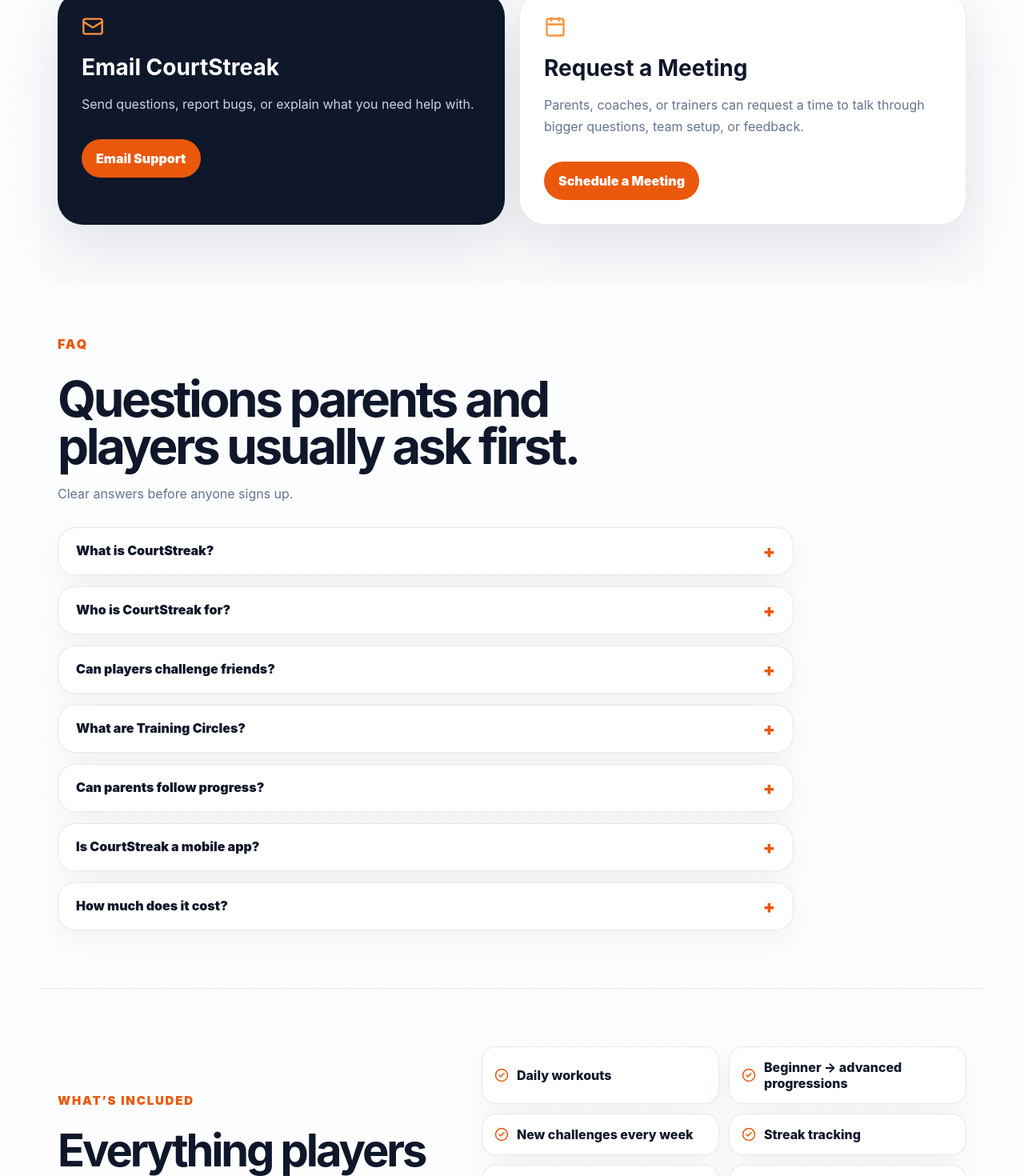
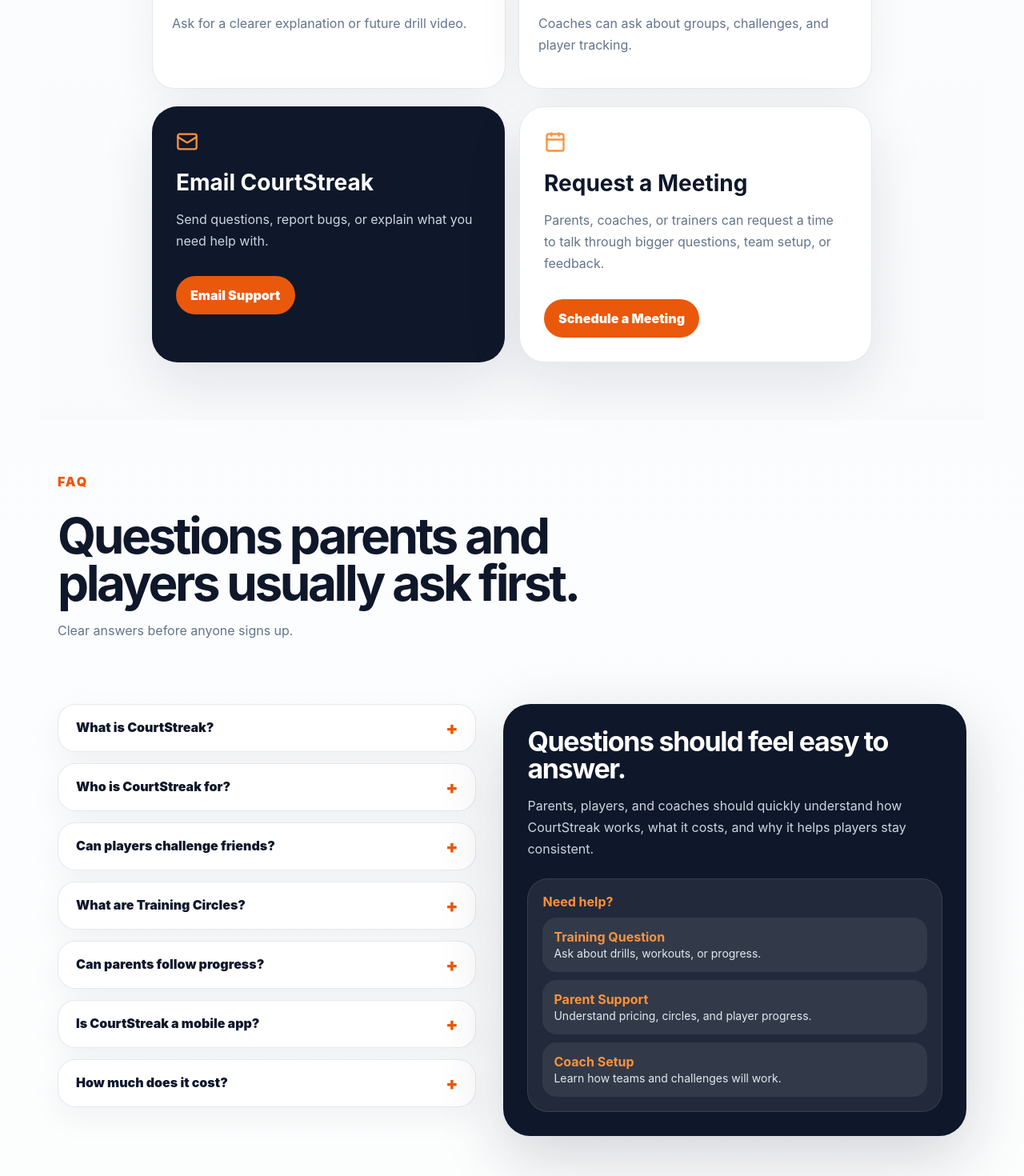
Before and after one commit to ShoreCan/courtstreak-site, a React (Vite) app: page / in a window 1280 px wide. Shown: the part 8720-10190 px from the top of the page at 80% size. Built offline with nearby package versions, Linux system fonts and the light colour scheme.

Commit message:
Simplify support and add FAQ pricing visuals

```diff
--- a/src/components/FAQ.jsx
+++ b/src/components/FAQ.jsx
@@ -27,6 +27,30 @@
           </details>
         ))}
       </div>
+
+      <div className="faq-visual-card">
+        <h3>Questions should feel easy to answer.</h3>
+        <p>
+          Parents, players, and coaches should quickly understand how CourtStreak works,
+          what it costs, and why it helps players stay consistent.
+        </p>
+
+        <div className="faq-mini-phone">
+          <strong>Need help?</strong>
+          <div>
+            <strong>Training Question</strong>
+            <span>Ask about drills, workouts, or progress.</span>
+          </div>
+          <div>
+            <strong>Parent Support</strong>
+            <span>Understand pricing, circles, and player progress.</span>
+          </div>
+          <div>
+            <strong>Coach Setup</strong>
+            <span>Learn how teams and challenges will work.</span>
+          </div>
+        </div>
+      </div>
     </section>
   );
 }
--- a/src/components/Pricing.jsx
+++ b/src/components/Pricing.jsx
@@ -27,6 +27,29 @@
           <span><Sparkles size={16} /> New workouts weekly</span>
           <span><CheckCircle2 size={16} /> No long-term contract</span>
         </div>
+
+        <div className="pricing-visual-card">
+          <h3>Membership that feels like progress.</h3>
+          <p>
+            Players do not just unlock workouts. They unlock structure, accountability,
+            private competition, and a reason to come back tomorrow.
+          </p>
+
+          <div className="member-mockup">
+            <div className="member-row">
+              <strong>Daily Workout</strong>
+              <span>Included</span>
+            </div>
+            <div className="member-row">
+              <strong>Training Circles</strong>
+              <span>Included</span>
+            </div>
+            <div className="member-row">
+              <strong>Coach Tools</strong>
+              <span>Coming Soon</span>
+            </div>
+          </div>
+        </div>
       </div>
 
       <div className="pricing-card premium-price-card">
--- a/src/styles.css
+++ b/src/styles.css
@@ -2093,3 +2093,142 @@
     grid-template-columns: 1fr;
   }
 }
+
+/* Cleaner support section */
+.support-card-grid {
+  grid-template-columns: repeat(2, 1fr) !important;
+  max-width: 900px;
+  margin: 0 auto;
+}
+
+.support-card {
+  min-height: 170px;
+}
+
+.contact-action-grid {
+  max-width: 900px;
+  margin-left: auto;
+  margin-right: auto;
+}
+
+/* FAQ visual upgrade */
+.faq-section {
+  display: grid;
+  grid-template-columns: 0.95fr 1.05fr;
+  gap: 34px;
+  align-items: start;
+}
+
+.faq-section .section-heading {
+  grid-column: 1 / -1;
+}
+
+.faq-list {
+  max-width: none;
+}
+
+.faq-visual-card {
+  background: #0f172a;
+  color: white;
+  border-radius: 34px;
+  padding: 30px;
+  box-shadow: 0 26px 80px rgba(15, 23, 42, 0.18);
+  position: sticky;
+  top: 110px;
+}
+
+.faq-visual-card h3 {
+  font-size: 34px;
+  line-height: 1;
+  letter-spacing: -0.04em;
+  margin: 0 0 14px;
+}
+
+.faq-visual-card p {
+  color: #cbd5e1;
+}
+
+.faq-mini-phone {
+  margin-top: 22px;
+  background: rgba(255,255,255,0.08);
+  border: 1px solid rgba(255,255,255,0.10);
+  border-radius: 26px;
+  padding: 18px;
+}
+
+.faq-mini-phone div {
+  background: rgba(255,255,255,0.08);
+  border-radius: 18px;
+  padding: 14px;
+  margin-top: 10px;
+}
+
+.faq-mini-phone strong {
+  display: block;
+  color: #fb923c;
+}
+
+.faq-mini-phone span {
+  color: #e2e8f0;
+  font-size: 14px;
+}
+
+/* Membership visual upgrade */
+.premium-pricing {
+  position: relative;
+}
+
+.pricing-visual-card {
+  background: #0f172a;
+  color: white;
+  border-radius: 34px;
+  padding: 28px;
+  box-shadow: 0 26px 80px rgba(15, 23, 42, 0.18);
+  margin-top: 22px;
+}
+
+.pricing-visual-card h3 {
+  font-size: 30px;
+  line-height: 1;
+  letter-spacing: -0.04em;
+  margin: 0 0 12px;
+}
+
+.pricing-visual-card p {
+  color: #cbd5e1;
+}
+
+.member-mockup {
+  margin-top: 18px;
+  display: grid;
+  gap: 10px;
+}
+
+.member-row {
+  display: flex;
+  justify-content: space-between;
+  align-items: center;
+  background: rgba(255,255,255,0.08);
+  border-radius: 18px;
+  padding: 14px;
+}
+
+.member-row strong {
+  color: white;
+}
+
+.member-row span {
+  color: #fb923c;
+  font-weight: 900;
+}
+
+@media (max-width: 860px) {
+  .support-card-grid,
+  .faq-section {
+    grid-template-columns: 1fr !important;
+  }
+
+  .faq-visual-card {
+    position: static;
+  }
+}
```
